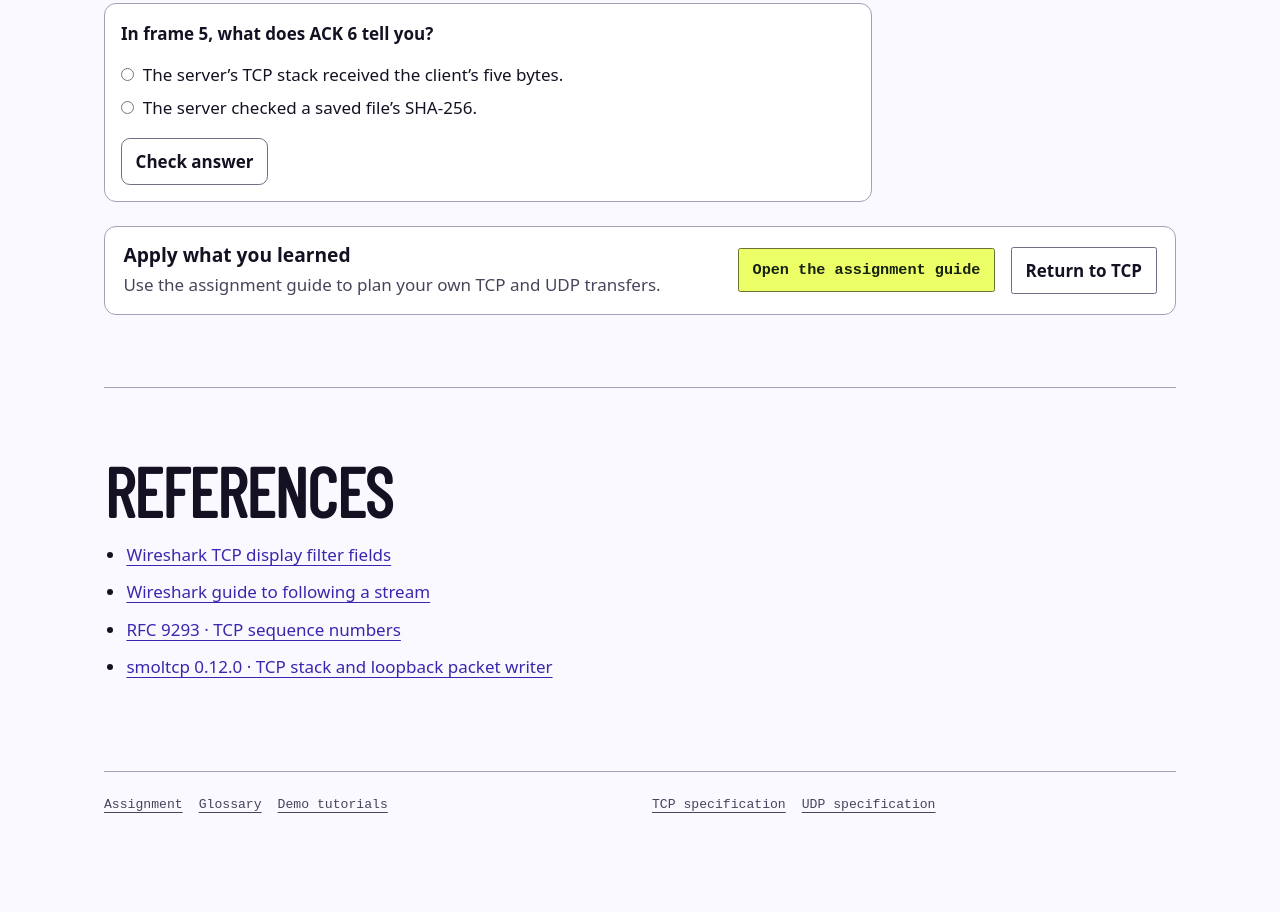
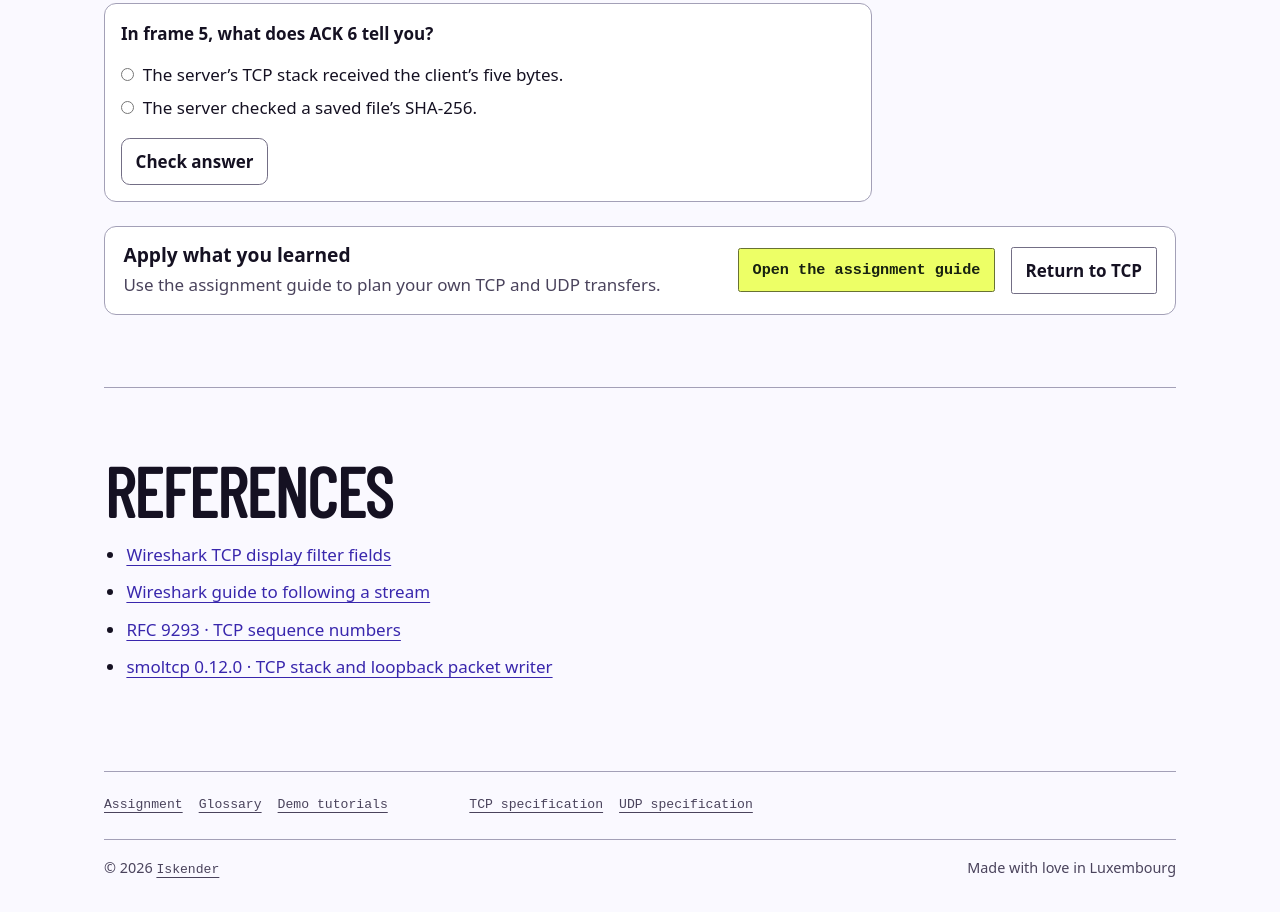
Before and after one commit to GadDev/intro-to-computer-network, an Astro site: page /labs/wireshark in a window 1280 px wide. Shown: the part 2678-3590 px from the top of the page. Before the commit the page ends 3525 px from the top, so only its background shows below. Built offline with nearby package versions, Linux system fonts and the light colour scheme; Astro itself is replaced by a stand-in of ours.

Commit message:
Add author credit and dynamic year to the course footer

```diff
--- a/src/layouts/CourseLayout.astro
+++ b/src/layouts/CourseLayout.astro
@@ -13,6 +13,7 @@ const { title, description, page } = Astro.props;
 const home = import.meta.env.BASE_URL.replace(/\/?$/, "/");
 const course = page === "course" ? "" : home;
 const lab = `${home}labs/wireshark/`;
+const year = new Date().getFullYear().toString();
 ---
 
 <!doctype html>
@@ -144,6 +145,25 @@ const lab = `${home}labs/wireshark/`;
           UDP specification
         </a>
       </nav>
+      <div class="footer-credit">
+        <p>
+          ©{" "}
+          <time datetime={year} data-footer-year>
+            {year}
+          </time>{" "}
+          <a href="https://github.com/GadDev">Iskender</a>
+        </p>
+        <p>Made with love in Luxembourg</p>
+      </div>
     </footer>
+    <script>
+      const year =
+        document.querySelector<HTMLTimeElement>("[data-footer-year]");
+      if (year) {
+        const currentYear = new Date().getFullYear().toString();
+        year.dateTime = currentYear;
+        year.textContent = currentYear;
+      }
+    </script>
   </body>
 </html>
--- a/src/styles/editorial.css
+++ b/src/styles/editorial.css
@@ -111,6 +111,17 @@
   display: flex;
   flex-wrap: wrap;
   gap: 0.55rem 1rem;
+}
+
+.footer-credit {
+  grid-column: 1 / -1;
+  display: flex;
+  flex-wrap: wrap;
+  justify-content: space-between;
+  gap: 0.35rem 1rem;
+  padding-top: 1rem;
+  border-top: 1px solid var(--edge);
+  color: var(--muted);
 }
 
 .signal-hero {
```
